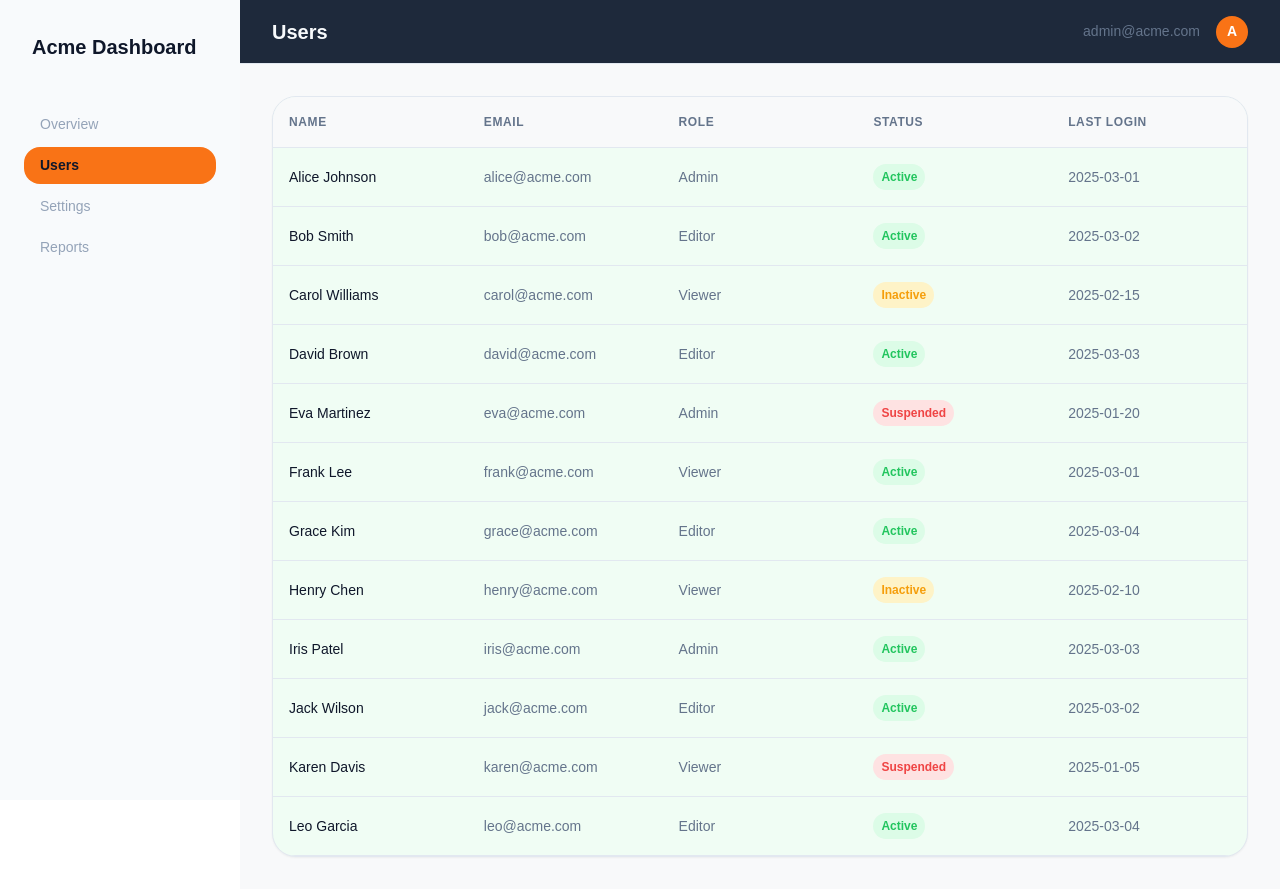
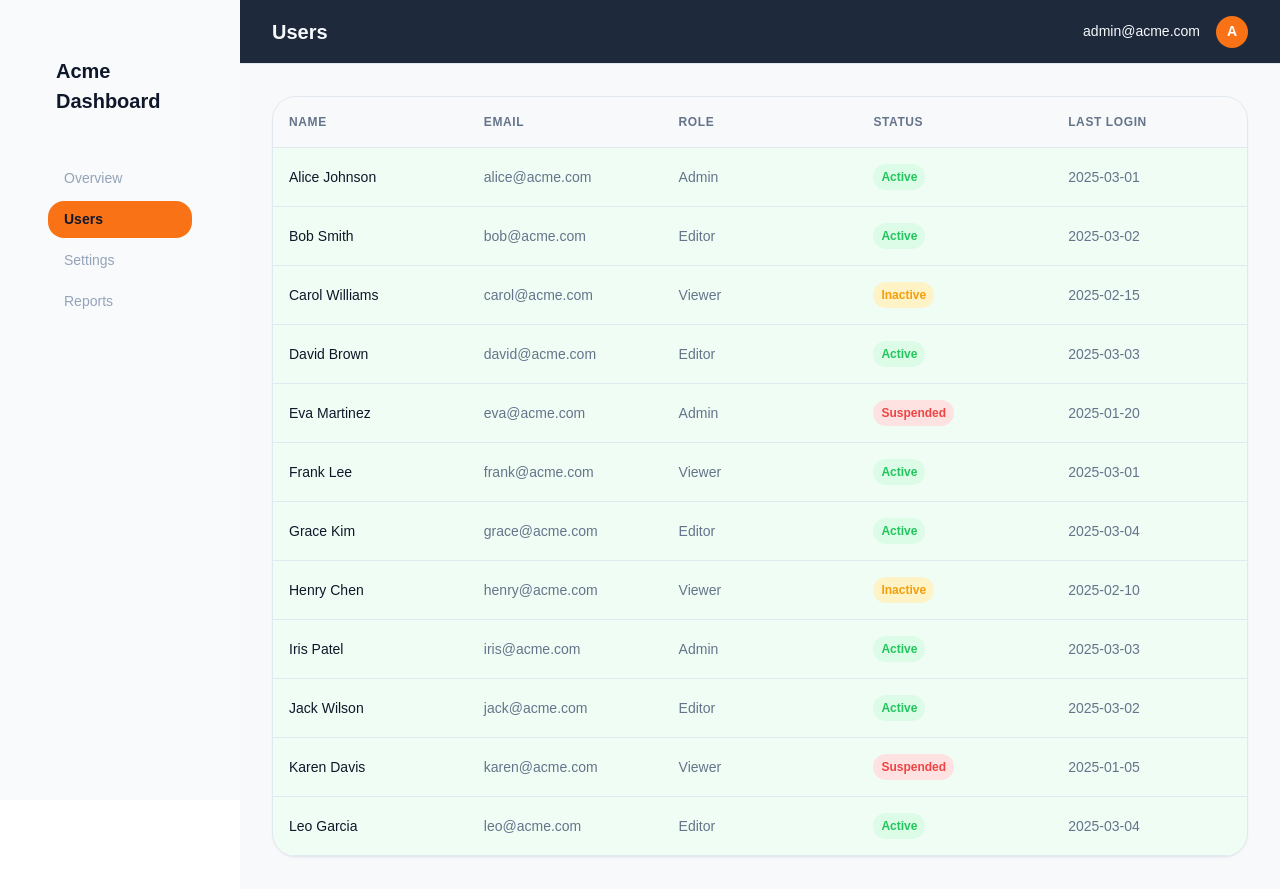
Before and after one commit to dmcphillips13/triaige-sample-app, a Next.js app: page /users in a window 1280 px wide. Built offline with nearby package versions, Linux system fonts and the light colour scheme.

Commit message:
Fix header email text visibility on dark background

```diff
--- a/src/app/globals.css
+++ b/src/app/globals.css
@@ -34,7 +34,7 @@
   --spacing-xs: calc(var(--spacing-unit) * 1);
   --spacing-sm: calc(var(--spacing-unit) * 2);
   --spacing-md: calc(var(--spacing-unit) * 4);
-  --spacing-lg: calc(var(--spacing-unit) * 6);
+  --spacing-lg: calc(var(--spacing-unit) * 12);
   --spacing-xl: calc(var(--spacing-unit) * 8);
   --spacing-2xl: calc(var(--spacing-unit) * 12);
 
--- a/src/components/header.tsx
+++ b/src/components/header.tsx
@@ -26,7 +26,7 @@ export default function Header({ title }: { title: string }) {
         <span
           style={{
             fontSize: "var(--font-size-sm)",
-            color: "var(--color-text-secondary)",
+            color: "var(--color-text-header)",
           }}
         >
           admin@acme.com
```
